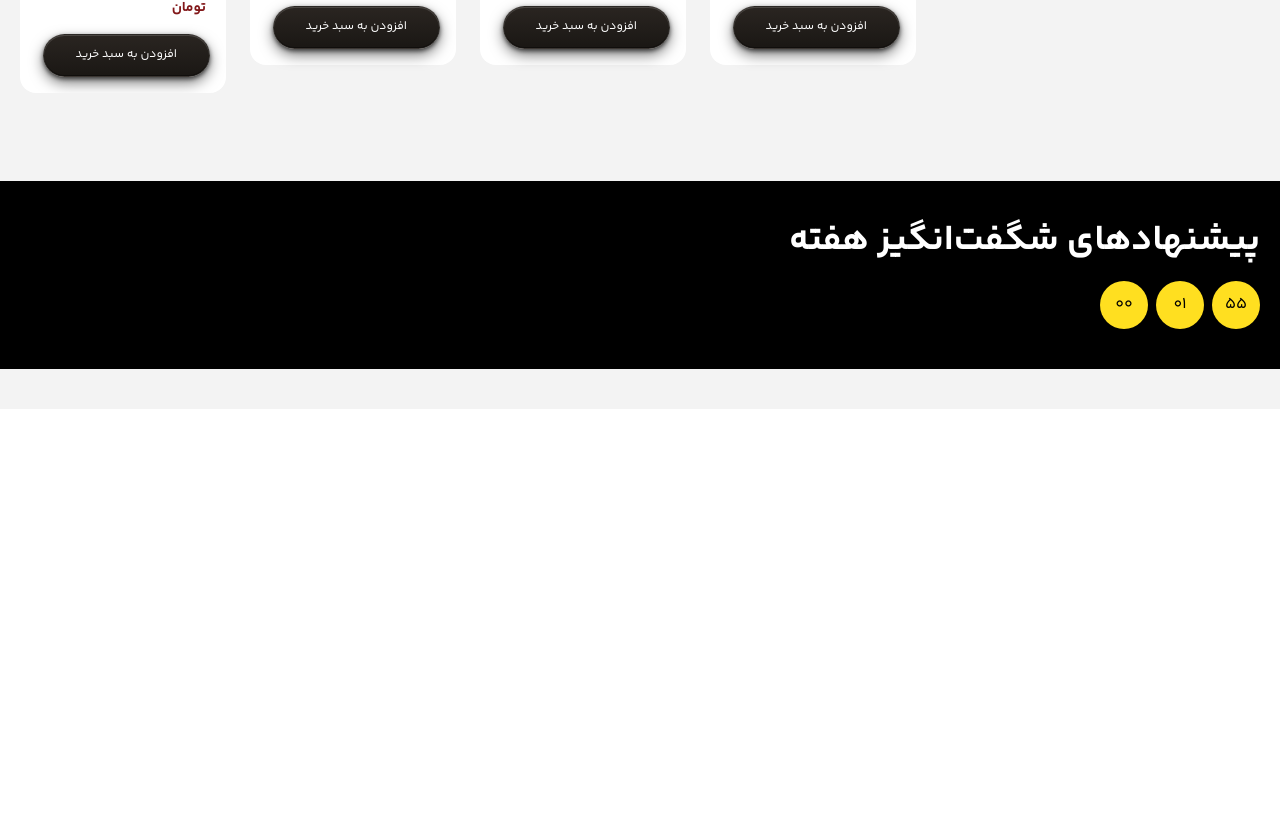
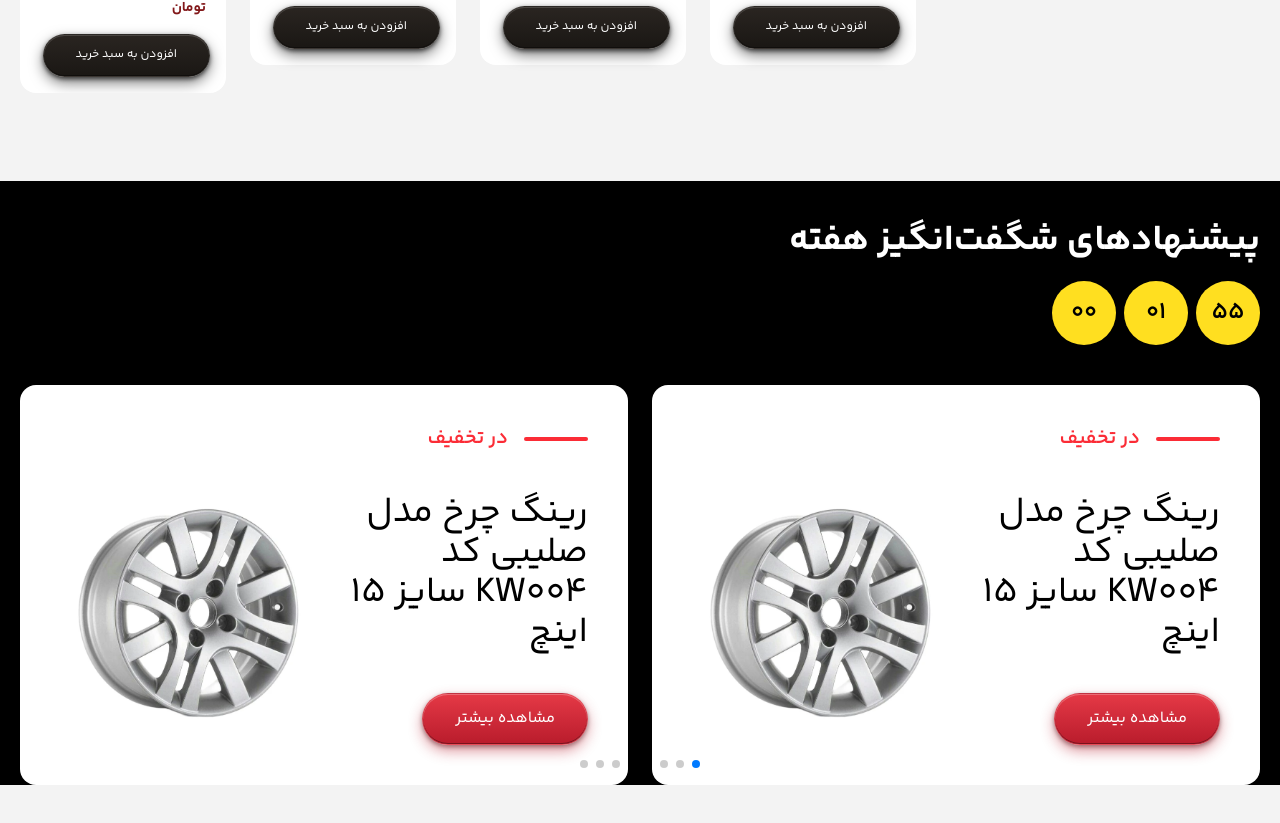
Before and after one commit to hatef-dev/car-ecommerce, a Vue app: page / in a window 1280 px wide. Shown: the part 2826-3649 px from the top of the page. Before the commit the page ends 3235 px from the top, so only its background shows below. Built offline with nearby package versions, Linux system fonts and the light colour scheme; no server answers.

Commit message:
add swiper for discount Banner

```diff
--- a/src/components/Button.vue
+++ b/src/components/Button.vue
@@ -28,7 +28,7 @@ export default {
     },
     type: {
       type: String,
-      default: "dark", // "dark" | "outline"
+      default: "dark", // "dark" | "outline" | "red"
     },
     to: {
       type: String,
@@ -408,6 +408,32 @@ export default {
     0 2px 5px rgba(0, 0, 0, 0.3);
 }
 
+.cbtn-red {
+  background: linear-gradient(180deg, #e53946, #b91c2c);
+  color: white;
+  border: 1px solid rgba(255, 255, 255, 0.1);
+  box-shadow:
+    0 1px 0 rgba(255, 255, 255, 0.25) inset,
+    0 -1px 0 rgba(0, 0, 0, 0.35) inset,
+    0 6px 14px rgba(185, 28, 44, 0.45),
+    0 2px 4px rgba(0, 0, 0, 0.4);
+}
+
+.cbtn-red:hover {
+  box-shadow:
+    0 1px 0 rgba(255, 255, 255, 0.3) inset,
+    0 -1px 0 rgba(0, 0, 0, 0.35) inset,
+    0 8px 18px rgba(185, 28, 44, 0.55),
+    0 3px 5px rgba(0, 0, 0, 0.45);
+}
+
+.cbtn-red:active {
+  box-shadow:
+    0 1px 0 rgba(255, 255, 255, 0.2) inset,
+    0 -1px 0 rgba(0, 0, 0, 0.25) inset,
+    0 2px 5px rgba(0, 0, 0, 0.35);
+}
+
 .cbtn::after {
   content: "";
   position: absolute;
--- a/src/components/DiscountBanner.vue
+++ b/src/components/DiscountBanner.vue
@@ -4,16 +4,19 @@
       <h1 class="text-white text-4xl font-bold">پیشنهادهای شگفت‌انگیز هفته</h1>
       <DiscountTimeLeft v-if="endTime" :end-time="endTime" @expired="onExpired" />
     </div>
+
+    <SwiperDiscoundBanner />
   </div>
 </template>
 
 <script>
 import DiscountTimeLeft from "./DiscountTimeLeft.vue";
-
+import SwiperDiscoundBanner from "./SwiperDiscoundBanner.vue";
 export default {
   name: "DiscountBanner",
   components: {
     DiscountTimeLeft,
+    SwiperDiscoundBanner,
   },
   data() {
     return {
--- /dev/null
+++ b/src/components/DiscountProductForBanner.vue
@@ -0,0 +1,17 @@
+<template>
+  <div class="container">
+    <div class="w-full bg-white rounded-2xl grid grid-cols-2 gap-3 p-10">
+      <div class="flex flex-col gap-y-10">
+        <div class="flex gap-x-4 items-center">
+          <div class="w-16 rounded-2xl h-1 bg-red-500"></div>
+          <span class="text-red-500 text-xl font-semibold">در تخفیف</span>
+        </div>
+        <h3 class="text-4xl">رینگ چرخ مدل صلیبی کد KW004 سایز 15 اینچ</h3>
+        <ButtonComponent type="red">مشاهده بیشتر</ButtonComponent>
+      </div>
+      <div class="flex justify-end items-end">
+        <img src="@/assets/testProduct.webp" class="w-2xl" alt="" />
+      </div>
+    </div>
+  </div>
+</template>
--- a/src/components/DiscountTimeLeft.vue
+++ b/src/components/DiscountTimeLeft.vue
@@ -3,9 +3,9 @@
     <div
       v-for="unit in units"
       :key="unit.label"
-      class="bg-yellow-300 rounded-full w-12 h-12 flex justify-center items-center"
+      class="bg-yellow-300 rounded-full w-16 h-16 flex justify-center items-center font-semibold"
     >
-      <span class="text-black">{{ unit.value }}</span>
+      <span class="text-black text-2xl">{{ unit.value }}</span>
     </div>
   </div>
 </template>
--- /dev/null
+++ b/src/components/SwiperDiscoundBanner.vue
@@ -0,0 +1,52 @@
+<template>
+  <div class="container">
+    <swiper
+      :spaceBetween="30"
+      :slides-per-view="1"
+      :centered-slides="false"
+      :loop="false"
+      :breakpoints="{
+        480: { slidesPerView: 1, spaceBetween: 16 },
+        640: { slidesPerView: 1, spaceBetween: 16 },
+        768: { slidesPerView: 1, spaceBetween: 20 },
+        1024: { slidesPerView: 2, spaceBetween: 20 },
+        1280: { slidesPerView: 2, spaceBetween: 24 },
+      }"
+      :pagination="{
+        clickable: true,
+      }"
+      :modules="modules"
+      class="mySwiper"
+    >
+      <swiper-slide v-for="item in 9" :key="item">
+        <DiscountProductForBanner />
+      </swiper-slide>
+    </swiper>
+  </div>
+</template>
+<script>
+// Import Swiper Vue.js components
+import { Swiper, SwiperSlide } from "swiper/vue";
+import DiscountProductForBanner from "./DiscountProductForBanner.vue";
+
+// Import Swiper styles
+import "swiper/css";
+
+import "swiper/css/pagination";
+
+// import required modules
+import { Pagination } from "swiper/modules";
+
+export default {
+  components: {
+    Swiper,
+    SwiperSlide,
+    DiscountProductForBanner,
+  },
+  setup() {
+    return {
+      modules: [Pagination],
+    };
+  },
+};
+</script>
```
Also changed, not shown: src/assets/testProduct.webp (added).
